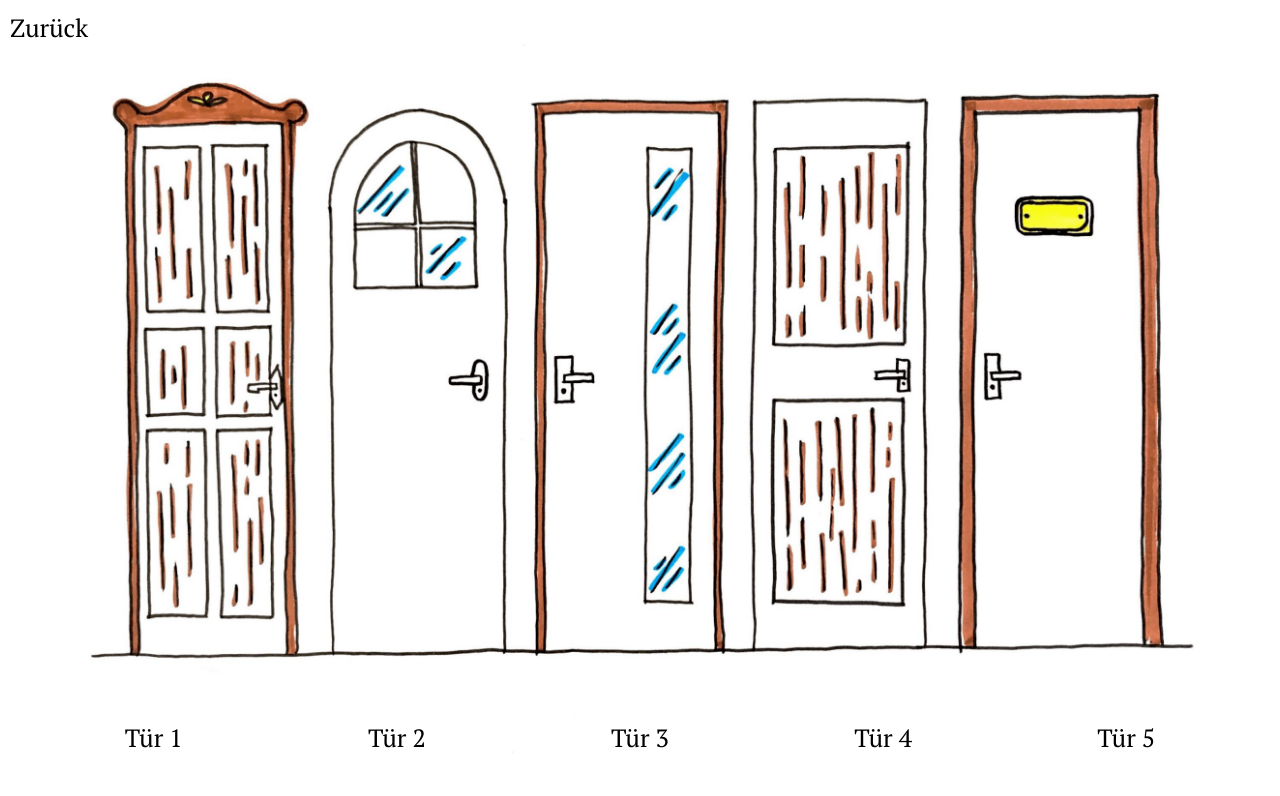
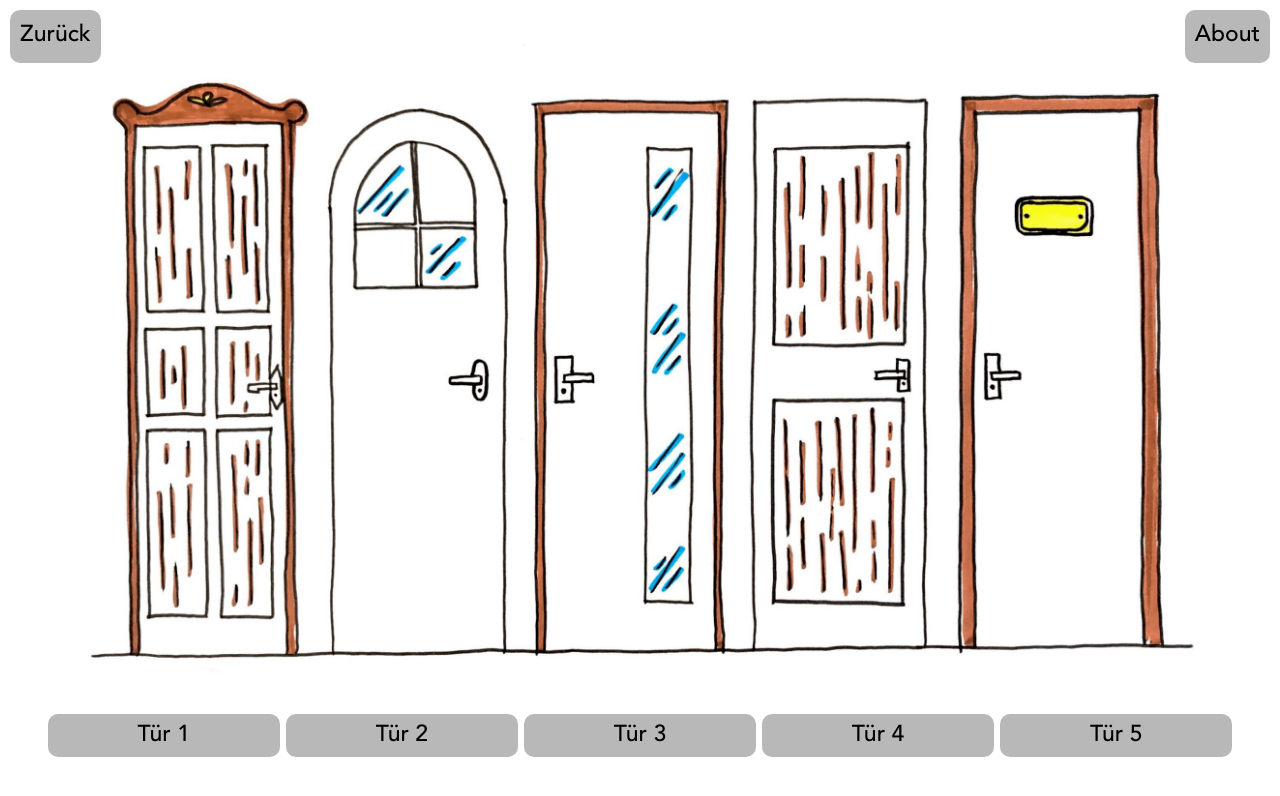
Before and after one commit to simplywing/IDAF2019, a plain HTML site: page src/index.html in a window 1280 px wide. Both pictures are taken after a click on the link "Hier". Drawn offline with nearby package versions, Linux system fonts and the light colour scheme.

Commit message:
Final Commit

```diff
--- a/src/index.html
+++ b/src/index.html
@@ -41,11 +41,36 @@
         <a href="#" data-qid="4" onmouseover="showQuestion(this)" onmouseout="hideQuestion()" onclick="playQuestion(this)">Frage 5</a>
     </div>
     <div id="welcomeOverlay">
-        Herzlich Willkommen auf unserer Website!<br><br>
-Du hast gerade das Ergebnis eines Schulprojektes einer Gruppe Schüler, welche die Technische Berufsmatura in Luzern besuchen, vor dir.<br><br>
-Zum Thema “Das Jahr ohne Sommer und Brot” sollte ein beliebiges Lehrmittel gestaltet werden. Damit auch der Spass beim Lernen nicht zu kurz kommt, nehmen wir dich auf spielerische Weise mit in die Vergangenheit.<br><br>
-Jede Tür führt dich zu einer unterschiedlichen Welt oder einem Schauplatz aus der Zeit im Jahre xxx, wo Personen auf dich warten und dir von ihrem Leben in schwierigen Zeiten erzählen. Stelle ihnen Fragen und sie werden dir Auskunft geben.<br><br>
-Viel Spass! <a href="#" onclick="linkGoDoors()">Hier</a> geht's los!
+        Herzlich Willkommen auf unserer Website!
+        <br><br>
+        Du hast gerade das Ergebnis eines Schulprojektes einer Gruppe Schüler, welche die Technische Berufsmatura in Luzern besuchen, vor dir.
+        <br><br>
+        Zum Thema “Das Jahr ohne Sommer und Brot” sollte ein beliebiges Lehrmittel gestaltet werden. Damit auch der Spass beim Lernen nicht zu kurz kommt, nehmen wir dich auf spielerische Weise mit in die Vergangenheit.
+        <br><br>
+        Jede Tür führt dich zu einer unterschiedlichen Welt oder einem Schauplatz aus der Zeit zwischen 1815 - 1820, wo Personen auf dich warten und dir von ihrem Leben in schwierigen Zeiten erzählen. Stelle ihnen Fragen und sie werden dir Auskunft geben.
+        <br><br>
+        Viel Spass! <a href="#" onclick="linkGoDoors()">Hier</a> geht's los!
+    </div>
+    <div id="aboutOverlay" style="display: none;">
+        <b>Das Jahr ohne Sommer</b>
+        <br><br>
+        IDAF 2020 <br>
+        Geschichte und Deutsch
+        <br><br>
+        Programmierung: Joël Ammann <br>
+        Text: Cedrik Brunner und David Steiner <br>
+        Illustration: Rahel Emmenegger <br>
+        <br><br>
+        Klasse BMBT 18A
+        <br><br>
+        Quellen: <br>
+        <ul>
+            <li><a href="https://www.welthungerhilfe.de/hunger/" target="_blank">https://www.welthungerhilfe.de/hunger/</a></li>
+            <li><a href="https://www.ingenieur.de/technik/fachbereiche/umwelt/vulkan-tambora-sorgte-200-jahren-fuer-klimakatastrophe-neuzeit" target="_blank">https://www.ingenieur.de/technik/fachbereiche/<br>umwelt/vulkan-tambora-sorgte-200-jahren-fuer-klimakatastrophe-neuzeit/</a></li>
+            <li><a href="media/pdf/IDAF_Hungerjahre_BMBT_BMVT_19_20_ohen_Bräcker.pdf" target="_blank">Erhaltenes Dossier von Herrn Huber</a></li>
+        </ul>
+        <br>
+        Danke für deinen Besuch! <a href="#" onclick="linkCloseAbout()">Schliessen!</a>
     </div>
     <div id="doorBar" style="display: none;">
         <a href="#" data-sce="6" onclick="openDoor(this)">Tür 1</a>
@@ -55,6 +80,7 @@ Viel Spass! <a href="#" onclick="linkGoDoors()">Hier</a> geht's los!
         <a href="#" data-sce="5" onclick="openDoor(this)">Tür 5</a>
     </div>
     <a href="#" id="goBack" style="display: none;" onclick="linkGoBack();">Zurück</a>
+    <a href="#" id="goAbout" style="display: none;" onclick="linkGoAbout();">About</a>
     <!--Blurred Overlay
         https://codepen.io/chipChocolate/pen/LEZMeY
     -->
--- a/src/monologe.json
+++ b/src/monologe.json
@@ -110,6 +110,158 @@
                 }
 
             ]
+        },
+        {
+            "id": 2,
+            "description": "Vulkangeist",
+            "welcome" : [
+                {"phrase": "Ich bin Tambora, der Geist des bekannten Vulkanes. Ich habe euch viele Fakten zum Ausbruch aus dem Jahre 1815 und Daten zum Wetter auf der ganzen Welt. Vielleicht weiss ich ganz bestimmte Tatsachen aus der Schweiz, wer weiss… Frag mich doch einfach!", "duration": 8000}
+            ],
+            "questions": [
+                {"qid": 0, "question": "Die Eruption im Jahre 1815 ging in die Geschichtsbücher ein, was war an dieser so besonders?"},
+                {"qid": 1, "question": "Hast du kein schlechtes Gewissen für die Opfer, die du gefordert hast?"},
+                {"qid": 2, "question": "Hatte deine Eruption Auswirkungen auf das Weltklima?"},
+                {"qid": 3, "question": "Bei deiner Vorstellung hast du etwas über die Schweiz erwähnt… Was war da speziell?"},
+                {"qid": 4, "question": "Du hattest eine unglaubliche Wucht bei deiner Eruption, kannst du uns einen Verlgeich geben damit wir uns dies besser vorstellen können?"}
+            ],
+            "answers": [
+                {
+                    "aid": 0, "answer": [
+                        {"phrase": "Oh! Wow! Ich habe es in eure Bücher geschafft! Im Jahre 1815 war es eine ganz besondere Eruption.", "duration": 8000},
+                        {"phrase": "Ich war unglaubliche 4300 Meter hoch, einer der höchsten Gipfel des indonesischen Archipels. Nach dem grossen Knall, also heute, bin ich gerade noch 2850 Meter hoch.", "duration": 8000},
+                        {"phrase": "Ich schleuderte ungeheuerliche 140 Milliarden Tonnen Gestein weg! Eine riesen Leistung, da bin ich heute noch sehr stolz darauf!", "duration": 8000}
+                    ]
+                },
+                {
+                    "aid": 1, "answer": [
+                        {"phrase": "Keines Falls! Es liegt in meiner Natur zu Explodieren! Soweit mir bekannt ist, waren es ja gar nicht so viele.", "duration": 8000},
+                        {"phrase": "Die kleinen Dörfer, die an meinem Fusse hausten, löschte ich gleich komplett aus. Da waren mal 10.000 weg!", "duration": 8000},
+                        {"phrase": "Die weiteren Tote waren ja nicht unbedingte meine Schuld, diese armen Lebewesen konnten einfach nicht ohne Sommer leben…", "duration": 8000},
+                        {"phrase": "Deshalb verliessen uns weitere 100.000 und da war der Hunger schuld und nicht ich! Andere 80.000 fielen wegen der Krankheit, auch nicht wegen mir.", "duration": 8000}
+                    ]
+                },
+                {
+                    "aid": 2, "answer": [
+                        {"phrase": "Leider ja, aber das habe ich nicht mit Absicht gemacht… Durch meine Eruption wurden so viele Staubteilchen in die Atmosphäre geschleudert, dass prompt kein Sonnenlicht mehr durchkam.", "duration": 8000},
+                        {"phrase": "Auf der ganzen Welt sanken die Durchschnittstemperaturen bis zu 3.5 Grad Celsius und in gewissen Bereichen gab es Jahre ohne Sommer.", "duration": 8000},
+                        {"phrase": "Daraus folgten Ernteeinbussen, Preissteigerung, Überschwemmungen und anschliessend die Hungersnot, die mehreren das Leben kostete.", "duration": 8000}
+                    ]
+                },
+                {
+                    "aid": 3, "answer": [
+                        {"phrase": "Gute Frage… Durch meine Eruption sanken die Temperaturen, die Schweiz traf es da am schlimmsten. Die Durchschnittstemperaturen sanken um 3.5 Grad Celsius.", "duration": 8000},
+                        {"phrase": "Durch diesen Temperatur Sturz, fiel sogar einmal Schnee im Juli! Als die zwei Jahre ohne Sommer endlich überstanden waren, war das Übel noch nicht vorbei.", "duration": 8000},
+                        {"phrase": "Es fiel so viel Schnee, am Anfang kamen diese in Lawinen runter und zerstörten ganze Dörfer. Die weisse Pracht fing dann an zu schmelzen und alle Flüsse und Seen waren überfordert.", "duration": 8000},
+                        {"phrase": "Das ganze Land stand unter Wasser und puff wieder eine Ernte futsch! Und als Krönung des ganzen Naturschauspiels kam der Hagel und puff wieder eine Ernte futsch!", "duration": 8000}
+                    ]
+                },
+                {
+                    "aid": 4, "answer": [
+                        {"phrase": "hihi. Ja. Ich schleuderte meine Massen 40 Kilometer in die Luft, diese Wucht entspricht ungefähr 50.000 Hiroshima-Atombomben! Cool oder?", "duration": 8000}
+                    ]
+                }
+
+            ]
+        },
+        {
+            "id": 3,
+            "description": "Geist von Tambora",
+            "welcome" : [
+                {"phrase": "Hallo! Ich bin Java Doro Api Toi. Ich habe auf der Insel Sumbawa gewohnt, auf der auch der boshafte Vulkan Tambora steht. Er beendete mein Leben innerhalb weniger Minuten!", "duration": 8000}
+            ],
+            "questions": [
+                {"qid": 0, "question": "Was ist mit Ihrem Dorf passiert?"},
+                {"qid": 1, "question": "Welchen Anblick bot die Insel nach der Eruption?"},
+                {"qid": 2, "question": "Können Sie das Szenario des Ausbruches uns etwas näher beschreiben?"},
+                {"qid": 3, "question": "Bist du wirklich ein Geist?"},
+                {"qid": 4, "question": "Wie heisst du nochmals?"}
+            ],
+            "answers": [
+                {
+                    "aid": 0, "answer": [
+                        {"phrase": "Ich war gerade in der Küche und habe das Essen vorbereitet, da hörte ich einen riesen Knall.", "duration": 8000},
+                        {"phrase": "Ich versuchte mich unter einem Tisch zu verstecken, jedoch war es kein übliches Erdbeben.", "duration": 8000},
+                        {"phrase": "Es kam eine riesen Walze aus pyroklastischem Staub auf uns zu und vergrub unser ganzes Dorf innert weniger Minuten. ", "duration": 8000}
+                    ]
+                },
+                {
+                    "aid": 1, "answer": [
+                        {"phrase": "Es war ein Alptraum, es macht mich heute noch ganz traurig, wenn ich daran denke!", "duration": 8000},
+                        {"phrase": "Die Dörfer waren zerstört und nicht mehr bewohnbar. Schlamm und Asche bedeckte in einer 60 Zentimeter mächtigen Schicht den grössten Teil der Insel.", "duration": 8000},
+                        {"phrase": "Auch wenn die Häuser noch ganz wären, dank diesem Schlamm waren unsere Ernten dahin und wir wären schlussendlich am Hunger gestorben…", "duration": 8000}
+                    ]
+                },
+                {
+                    "aid": 2, "answer": [
+                        {"phrase": "Alles fing am 5. April 1815 an. Aus dem Vulkan flossen heisse Lavaströme den Berg hinuntern.", "duration": 8000},
+                        {"phrase": "Am 10. April brachen gegen 7 Uhr abends drei getrennte Feuersäulen nahe dem Tambora-Gipfel hervor, alle dem Anschein nach innerhalb des Kraterrandes; und nachdem jede von ihnen zu einer großen Höhen aufgestiegen war, vereinigten sich ihre oberen Enden in der Luft zu einer wild verschlungenen, unruhigen Spirale.", "duration": 13000},
+                        {"phrase": "Nach kurzer Zeit glich der ganze Berg einer Masse aus flüssigem Feuer, das sich in alle Richtungen ausbreitete. Das war auch das Todesurteil unseres Volkes!", "duration": 8000}
+                    ]
+                },
+                {
+                    "aid": 3, "answer": [
+                        {"phrase": "Ja klar, oder schon einmal einen lebenden Geist gesehen? In deinen Träumen bin ich immer mit meiner besten Freundin dem HIppi-Gspänstli unterwegs.", "duration": 3000}
+                    ]
+                },
+                {
+                    "aid": 4, "answer": [
+                        {"phrase": "Java Doro Api Toi, ich weiss... ein bisschen lange...", "duration": 6000}
+                    ]
+                }
+
+            ]
+        },
+        {
+            "id": 4,
+            "description": "Back to the Future",
+            "welcome" : [
+                {"phrase": "Guten Tag ihr unwissenden Geschöpfe der Gegenwart! Ich bin Dr. Emmett Brown. Ich bin ein bisschen verrückt, jedoch kann ich eure Fragen über der Hungersnot in der Zukunft beantworten.", "duration": 8000}
+            ],
+            "questions": [
+                {"qid": 0, "question": "Da Sie Herr Doktor ja wohl allwissend sind, können sie mir erklären welche Arten von Hunger es überhaupt gibt?"},
+                {"qid": 1, "question": "Wo ist man am meisten vom Hunger betroffen?"},
+                {"qid": 2, "question": "Warum gibt es überhaupt Hungersnöte?"},
+                {"qid": 3, "question": "Was sind die Folgen von Hunger?"},
+                {"qid": 4, "question": "Hast du das Plutonium dieses Mal nicht vergessen?"}
+            ],
+            "answers": [
+                {
+                    "aid": 0, "answer": [
+                        {"phrase": "Sehr wohl bin ich über alles unterrichtet! Es gibt grundlegend drei Arten von Hunger. Der verborgene Hunger, dieser bezeichnet ein unbewusster Mangel von Nährstoffen.", "duration": 8000},
+                        {"phrase": "Diese Form ist meist nicht direkt sichtbar, doch aus Einschränkung wichtigen Nährstoffen wie Eisen, Jod, Zink oder Vitamin A entstehen schreckliche Krankheiten.", "duration": 8000},
+                        {"phrase": "Dann gibt es noch den chronischen Hunger, davon sind Menschen in Krisengebiet betroffen und ihnen fehlt es über längere Zeit an genügend Nahrung.", "duration": 8000},
+                        {"phrase": "Als dritte und letztes Art gibt es noch den akuten Hunger, auch als Hungersnot bezeichnet. Es ist die extremste Form von Hunger und trifft nach Kriegen oder Naturkatastrophen ein. Die Menschen habe keine Nahrung und über längere Zeit sterben sie am Hungertot.", "duration": 10000}
+                    ]
+                },
+                {
+                    "aid": 1, "answer": [
+                        {"phrase": "Lassen sie mich schnell überlegen, ich kann Ihnen dazu nur ungenaue Informationen bieten…", "duration": 8000},
+                        {"phrase": "Ungefähr dreiviertel aller Hungernden leben auf dem Land. Sie arbeiten als klein Bauern oder als Tagelöhner.", "duration": 8000},
+                        {"phrase": "Laut dem Welthungerindex wird nur die zentralafrikanische Repubilk als gravierend eingestuft, jedoch bin ich überzeugt, dass es noch weit mehr Hungenderende auf unserem Planeten gibt.", "duration": 8000}
+                    ]
+                },
+                {
+                    "aid": 2, "answer": [
+                        {"phrase": "Ihre Fragen sind sehr interessant. Je nach Region gibt es ganz unterschiedliche Gründe.", "duration": 8000},
+                        {"phrase": "Die Gründe reichen von Kriegen, Krisen und Katastrophen, schlechter Regierungsführung, ungerechter Landverteilung, Klimaveränderungen, Finanzkrisen, gesellschaftlicher Benachteiligung bis hin zu Welthandelsproblemen. Ich hoffe ich konnte Ihnen damit weiterhelfen.", "duration": 13000}
+                    ]
+                },
+                {
+                    "aid": 3, "answer": [
+                        {"phrase": "Die Folgen sind unschön. Ich wünsche dies keiner Person! Bei mangelnder Ernährung leidet der Körper unter den fehlenden Nährstoffen. ", "duration": 8000},
+                        {"phrase": "Die körperliche und geistige Entwicklung des Menschen ist eingeschränkt, er kann sich schlechter konzentrieren und erbringt schlechtere Leistungen.", "duration": 8000},
+                        {"phrase": "Ausserdem ist ein mangelernährter Mensch auch anfälliger für chronische Krankheiten. Beides führt tendenziell zu einer reduzierten körperlichen und geistigen Leistungsfähigkeit.", "duration": 8000},
+                        {"phrase": "Ausserdem ist ein mangelernährter Mensch auch anfälliger für chronische Krankheiten. Beides führt tendenziell zu einer reduzierten körperlichen und geistigen Leistungsfähigkeit.", "duration": 8000},
+                        {"phrase": "Dadurch sinken die Verdienstchancen, das Armutsrisiko steigt, der Kreislauf setzt sich fort. Letztendlich verenden viele Hungernden an einer Krankheit, die sie sich wegen ihrem geschwächtem Immunsystem zugezogen haben.", "duration": 10000}
+                    ]
+                },
+                {
+                    "aid": 4, "answer": [
+                        {"phrase": "Natürlich nicht! Dieses mal kamen mir auch keine Lybier dazwischen!", "duration": 6000}
+                    ]
+                }
+
+            ]
         }
     ]
 }
--- a/src/script.js
+++ b/src/script.js
@@ -129,6 +129,7 @@ function displayPhrase(aid, phraseCounter){
   if(phraseCounter >= mjson.monologe[activeMonologId].answers[aid].answer.length){
     hideSpeechBubble();
     window.clearInterval(talkerIntervalId);
+    goBack.style.display = "block";
     talking = false;
     return;
   }
@@ -149,6 +150,7 @@ function playQuestion(elem){
   talking = true;
   phraseCounter = 0;
   let aid = elem.dataset.qid;
+  goBack.style.display = "none";
   speechBubble.style.display = "block";
   displayPhrase(aid, phraseCounter);
   talkerIntervalId = window.setInterval(function(){talker();}, 250);
@@ -173,14 +175,19 @@ function talker(){
 }
 
 function linkGoBack(){
+  if(talking) return;
   if(activeScene === 1){
     welcomeOverlay.style.display = "block";
     doorBar.style.display = "none";
+    goAbout.style.display = "none";
+    aboutOverlay.style.display = "none";
     activeScene = 0;
     showScene();
   }
   else{
     doorBar.style.display = "block";
+    goAbout.style.display = "block";
+    aboutOverlay.style.display = "none";
     activeScene = 1;
     showScene();
   }
@@ -189,8 +196,17 @@ function linkGoBack(){
 function linkGoDoors(){
   welcomeOverlay.style.display = "none";
   doorBar.style.display = "block";
+  goAbout.style.display = "block";
   activeScene = 1;
   showScene();
+}
+
+function linkGoAbout(){
+  aboutOverlay.style.display = "block";
+}
+
+function linkCloseAbout(){
+  aboutOverlay.style.display = "none";
 }
 
 function openDoor(elem){
@@ -198,6 +214,8 @@ function openDoor(elem){
   console.log(sce);
   activeScene = sce;
   doorBar.style.display = "none";
+  goAbout.style.display = "none";
+  aboutOverlay.style.display = "none";
   showScene();
 }
 
@@ -232,8 +250,10 @@ function main(){
   questionBubble = document.getElementById("questionBubble");
   questionBar = document.getElementById("questionBar");
   goBack = document.getElementById("goBack");
+  goAbout = document.getElementById("goAbout");
   doorBar = document.getElementById("doorBar");
   welcomeOverlay = document.getElementById("welcomeOverlay");
+  aboutOverlay = document.getElementById("aboutOverlay");
   mainCanvas = document.getElementById("mainCanvas");
   mainCanvas.width  = window.innerWidth;
   mainCanvas.height = window.innerHeight;
--- a/src/style.css
+++ b/src/style.css
@@ -1,6 +1,12 @@
+@font-face {
+  font-family: Avenir;
+  src: url("vendor/fonts/AvenirLTStd-Medium.otf") format("opentype");
+}
+
 body {
-    font-family: 'PT Serif', serif;
-    font-size: 2.5rem;
+    /*font-family: 'PT Serif', serif;*/
+    font-family: Avenir, sans-serif;
+    font-size: 2.3rem;
     margin: 0;
     padding: 0;
     border: 0;
@@ -35,6 +41,10 @@ body {
   padding-left: 7%;
   padding-right: 7%;
   color: black;
+  background-color: rgb(184, 184, 184);
+  border-radius: 10px;
+  padding-top: 10px;
+  padding-bottom: 10px;
 }
 
 #speechBubble{
@@ -55,7 +65,7 @@ body {
 
 #questionBubble{
   position: absolute;
-  top: 70%;
+  top: 66%;
   left: 10%;
   width: 40%;
   height: auto;
@@ -76,7 +86,7 @@ body {
 
 }
 #questionBar > a{
-  background-color: rgba(56, 56, 56, 0.3);
+  background-color: rgb(184, 184, 184);
   border-radius: 10px;
   padding: 10px;
   color: black;
@@ -87,8 +97,35 @@ body {
   top: 10px;
   left: 10px;
   color: black;
+  background-color: rgb(184, 184, 184);
+  border-radius: 10px;
+  padding: 10px;
 }
 
+#goAbout{
+  position: absolute;
+  top: 10px;
+  right: 10px;
+  color: black;
+  background-color: rgb(184, 184, 184);
+  border-radius: 10px;
+  padding: 10px;
+}
+
+#aboutOverlay{
+  position: absolute;
+  top: 10%;
+  left: 50%;
+  width: 600px;
+  margin-left: -300px;
+  height: auto;
+  background-color: black;
+  border-radius: 10px;
+  border: 1px solid black;
+  color: white;
+  padding: 10px;
+
+}
 
 .mainTitle{
   color: white;
```
Also changed, not shown: src/vendor/fonts/AvenirLTStd-Medium.otf (added), 1 other file.
